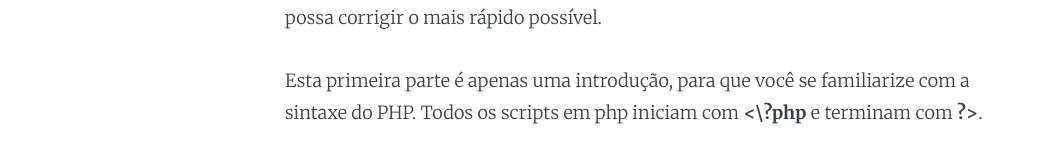
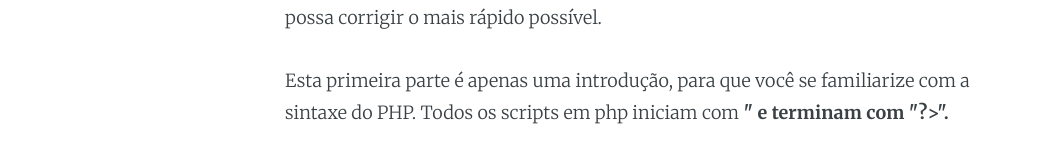
Before and after one commit to EnVolte/envolte.github.io, a Jekyll site: the page built from _posts/2018-06-25-curso-php-parte-1.html, in a window 1280 px wide and 900 px high, scrolled down 1564 px, cut to the strip 0-315 px from the top of the window. Shown: the part 159-312 px from the top of the strip, without its empty margins (0-1039 px from the left). Built offline with Jekyll 4.4.1, drawn with Linux system fonts in a browser that asks for light colours; comment, search, counter and statistics services are not loaded.

Commit message:
Update 2018-06-25-curso-php-parte-1.html

```diff
--- a/_posts/2018-06-25-curso-php-parte-1.html
+++ b/_posts/2018-06-25-curso-php-parte-1.html
@@ -24,7 +24,7 @@
 
 <p>Não me considero capaz de se autointitular "professor", mas decidi criar este <i>curso básico</i> para introduzir quem tiver interesse em aprender esta linguagem ao mundo da programação. Ensino aqui aquilo que eu sei, e se houver, em algum momento, algum equivoco de minha parte, peço que você comente aí embaixo para que eu possa corrigir o mais rápido possível.</p>
 
-<p>Esta primeira parte é apenas uma introdução, para que você se familiarize com a sintaxe do PHP. Todos os scripts em php iniciam com <b><\?php</b> e terminam com <b>?></b>.</p>
+<p>Esta primeira parte é apenas uma introdução, para que você se familiarize com a sintaxe do PHP. Todos os scripts em php iniciam com <b>"<?php"</b> e terminam com <b>"?>"</b>.</p>
 
 <script src="https://gist.github.com/luislorente/8b9c8f820e06eb8e39cfb747095dd27e.js"></script>
 
```
